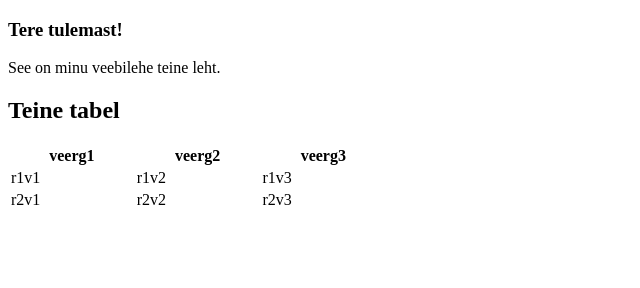
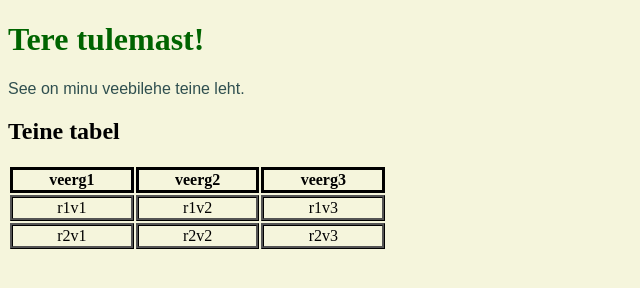
Before and after one commit to armasj1/veebileht, a plain HTML site: page index2.html in a window 1280 px wide. Shown: the whole page, without its empty margins (0-640 px from the left). Drawn offline with Linux system fonts and the light colour scheme.

Commit message:
viimased muudatused

```diff
--- a/index2.html
+++ b/index2.html
@@ -2,9 +2,10 @@
 <html>
 <head>
 <title>Teine leht</title>
+<link rel="stylesheet" href="style.css" />
 </head>
 <body>
-	<h3>Tere tulemast!</h3>
+	<h1>Tere tulemast!</h3>
     <p>See on minu veebilehe teine leht.</p>
 <div><h2>Teine tabel</h2></div>
 <table style="width:30%">
--- a/style.css
+++ b/style.css
@@ -17,3 +17,14 @@ img{
     border-style: solid;
     border-width: 3mm;
 }
+th{
+    border-style: solid;
+    border-color: black;
+    border-width: 1mm;
+}
+td{
+    text-align: center;
+    border-style: ridge;
+    border-color: black;
+    border-width: 1mm;
+}
```
Also changed, not shown: index.html (+1 -1 lines).
